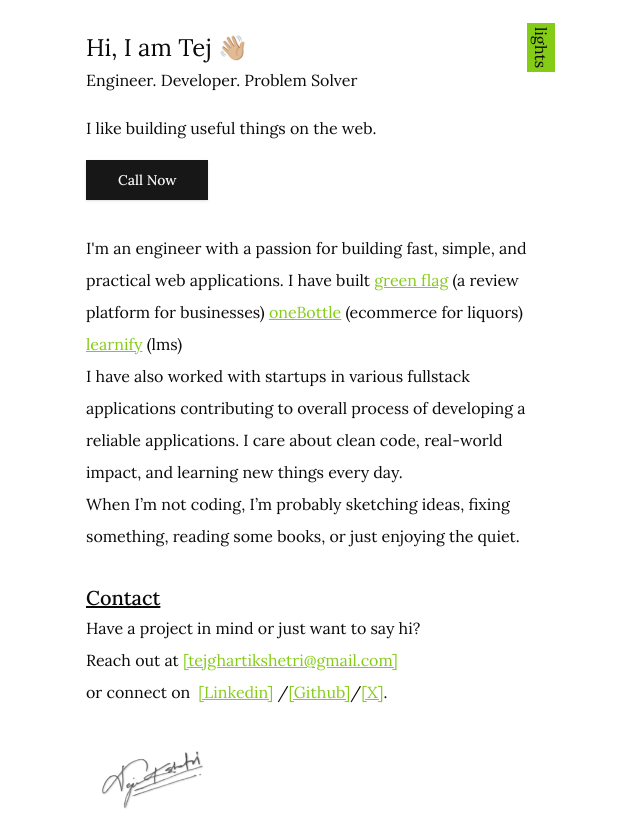
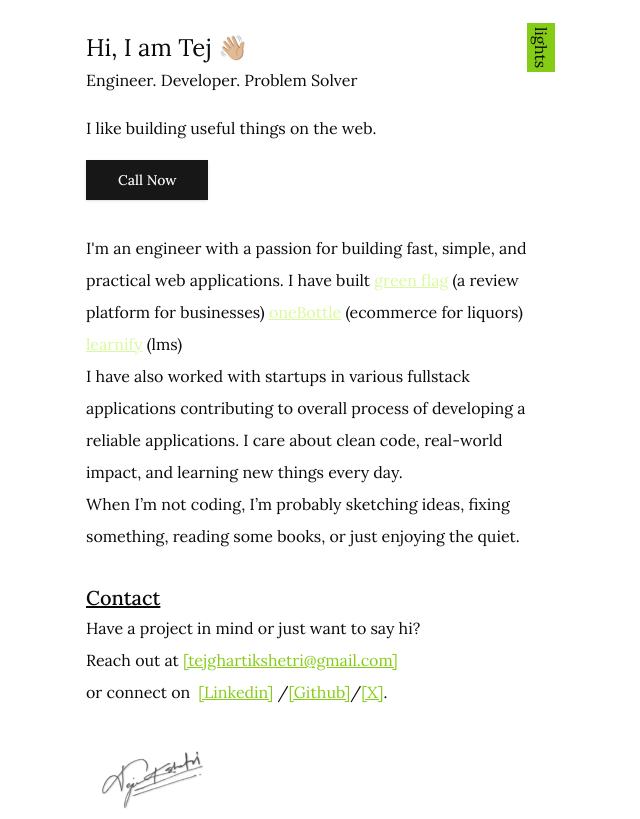
Before and after one commit to kshetritej/kshetritej, a Next.js app: page / in a window 1280 px wide. Shown: the whole page, without its empty margins (330-970 px from the left). Built offline with nearby package versions, Linux system fonts and the light colour scheme.

Commit message:
add: some keywords

```diff
--- a/app/layout.tsx
+++ b/app/layout.tsx
@@ -6,7 +6,7 @@ import Head from "next/head";
 
 export const metadata: Metadata = {
   title: "Tej Kshetri",
-  description: "Tej, a Fullstack Developer from Nepal, is known for offering web and software development services worldwide. Since 2021, expertise in design, engineering, and support has been gained. Creative ideas are brought to life by Tej and his skilled team, ensuring clients stay ahead in the digital world with innovative solutions and excellent service."
+  description:"Tej is a full-stack developer based in Pokhara, Nepal, known for building clean, reliable web applications that simply work. Whether it's a website, a platform, or something in between, each project is approached with care, clarity, and a strong sense of purpose. If you're looking for someone who understands both the big picture and the small details, Tej is ready to collaborate and help bring your ideas to life."
 
 };
 
@@ -18,15 +18,19 @@ export default function RootLayout({
   return (
     <html lang="en">
       <Head>
-        <meta charSet="UTF_8" />
-        <meta name="keywords" content="website design in pokhara, fullstack, web development, reactjs, nodejs, typescript, website design, web application development, web developer in pokhara" />
+        <meta charSet="UTF-8" />
+        <meta name="keywords" content="Fullstack developer, Web developer, Software developer, Freelance developer, Custom web applications, Responsive web design, Fullstack JavaScript developer, Remote web developer, Affordable web developer, Software development services, Fullstack developer Pokhara, Web developer Pokhara, Software developer Pokhara, Freelance developer Pokhara, Pokhara web development services, Custom web applications Pokhara, Responsive web design Pokhara, Fullstack JavaScript developer Pokhara, Remote web developer Nepal, Affordable web developer Pokhara"/>
         <meta name="robots" content="index, follow" />
-        <meta property="og:title" content="Tej Kshetri - Fullstack Web Developer | MERN | Web Designer" />
-        <meta property="og:description" content="Tej, a Fullstack Developer from Nepal, is known for offering web and software development services worldwide. Since 2021, expertise in design, engineering, and support has been gained. Creative ideas are brought to life by Tej and his skilled team, ensuring clients stay ahead in the digital world with innovative solutions and excellent service."/>
+        <meta property="og:title" content="Tej Kshetri - Fullstack Web Developer | Web Designer" />
+        <meta name="description" content="Tej is a full-stack developer based in Pokhara, Nepal, known for building clean, reliable web applications that simply work. Whether it's a website, a platform, or something in between, each project is approached with care, clarity, and a strong sense of purpose. If you're looking for someone who understands both the big picture and the small details, Tej is ready to collaborate and help bring your ideas to life."/>
         <meta property="og:url" content="https://kshetritej.com.np/" />
         <meta property="og:type" content="website" />
         <meta property="og:image" content="app/icon.svg" />
         <meta name="viewport" content="width=device-width, initial-scale=1.0" />
+        <meta name="author" content="Tej Kshetri" />
+        <meta name="copyright" content="Tej Kshetri" />
+        <meta name="rating" content="general" />
+        <meta name="distribution" content="global" />
         <link rel="canonical" href="https://kshetritej.com.np" />
       </Head>
       <body
--- a/app/page.tsx
+++ b/app/page.tsx
@@ -12,16 +12,18 @@ export default function Home() {
                 <p>Engineer. Developer. Problem Solver</p>
                 <p className="mt-4">I like building useful things on the web.</p>
                 <div className="mt-4 flex gap-4">
-                    <Button className="rounded-none hover:cursor-pointer" size={'lg'}> <Link href={"tel:+977 9841328947"}>Call Now</Link></Button>
+                    <Link href={"tel:+977 9841328947"} target="_blank">
+                        <Button className="rounded-none hover:cursor-pointer" size={'lg'}>Call Now</Button>
+                    </Link>
                 </div>
             </section>
 
             <section className="about mt-8">
                 <p className="">
                     I&apos;m an engineer with a passion for building fast, simple, and practical web applications.
-                    I have built <Link className="text-lime-500 underline" href={"https://greenflag.kshetritej.com.np"} target="_blank">green flag</Link> (a review platform for businesses) <span></span>
-                    <Link className="text-lime-500 underline" href={"https://github.com/kshetritej/onebottle"}>oneBottle</Link> (ecommerce for liquors) <span> </span>
-                    <Link className="text-lime-500 underline" href={"https://github.com/kshetritej/learnify"}>learnify</Link> (lms) <br/>
+                    I have built <Link className="text-lime-200 underline" href={"https://greenflag.kshetritej.com.np"} target="_blank">green flag</Link> (a review platform for businesses) <span></span>
+                    <Link className="text-lime-200 underline" href={"https://github.com/kshetritej/onebottle"}>oneBottle</Link> (ecommerce for liquors) <span> </span>
+                    <Link className="text-lime-200 underline" href={"https://github.com/kshetritej/learnify"}>learnify</Link> (lms) <br/>
                     I have also worked with startups in various fullstack applications contributing to overall process of developing a reliable applications.
                     I care about clean code, real-world impact, and learning new things every day.
                     <br />
```
